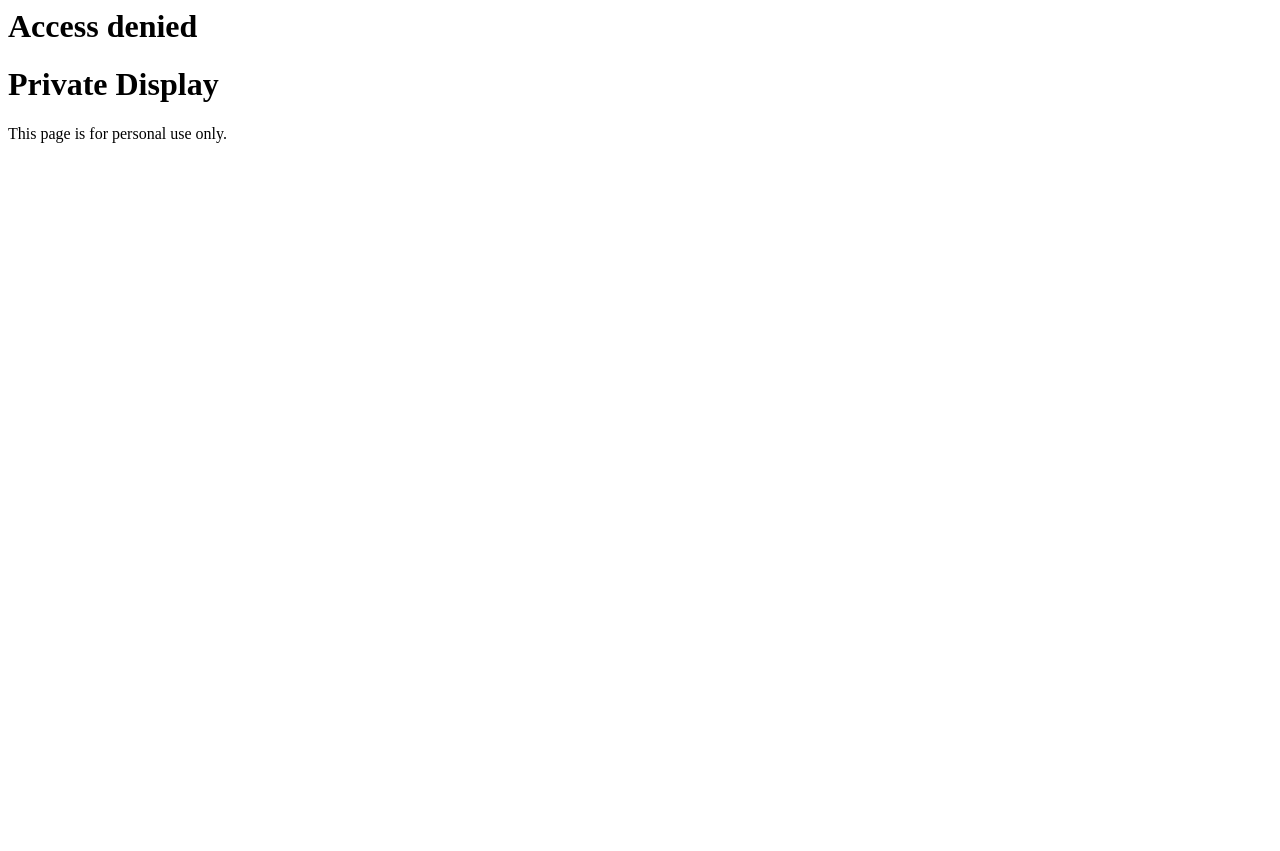
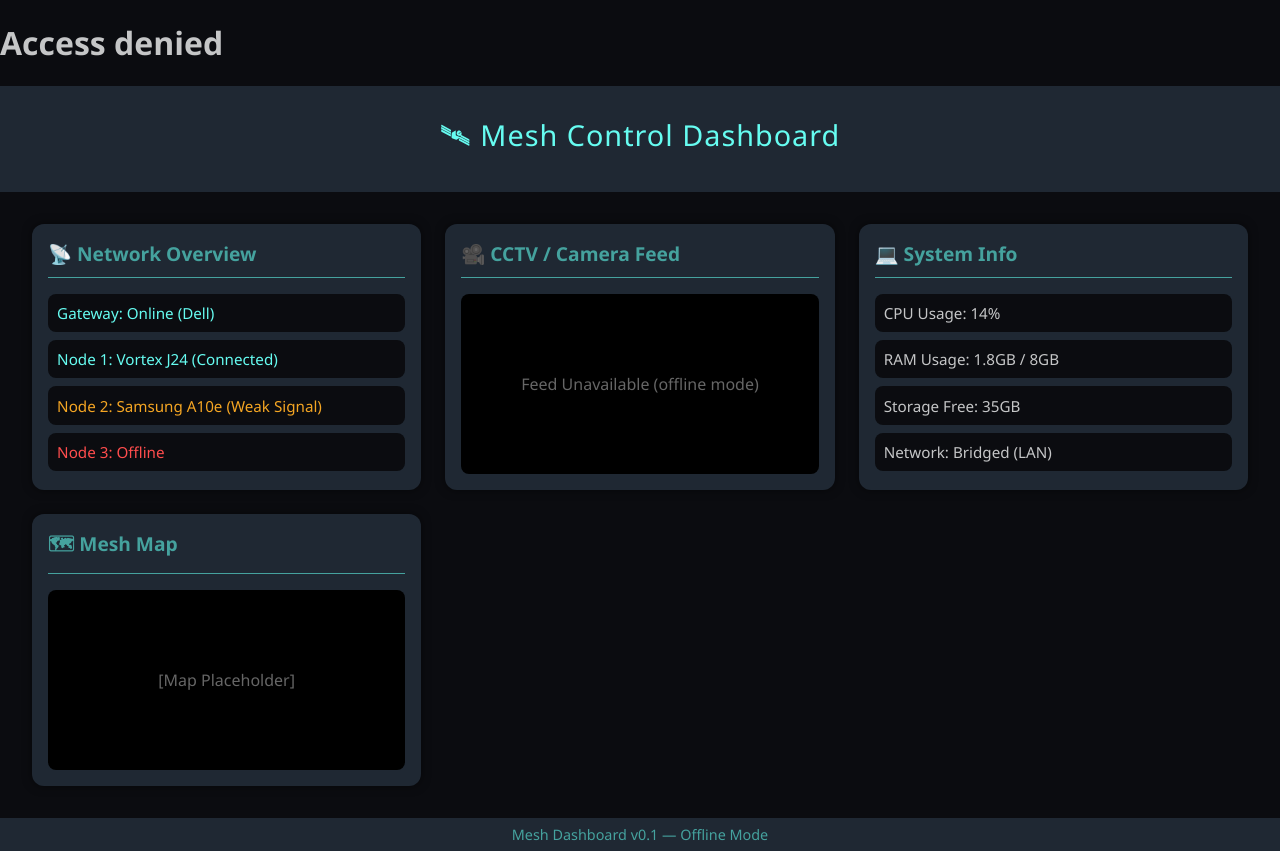
Before and after one commit to jbanks7220/The-DL, a plain HTML site: page index.html in a window 1280 px wide. Before the commit the page ends 800 px from the top, so only its background shows below. Drawn offline with Linux system fonts and the light colour scheme.

Commit message:
Update index.html

```diff
--- a/index.html
+++ b/index.html
@@ -7,9 +7,115 @@
     throw new Error("Wrong key");
   }
 </script>
+    <meta charset="UTF-8" />
+  <meta name="viewport" content="width=device-width, initial-scale=1.0" />
+  <title>Mesh Control Dashboard</title>
+  <style>
+    body {
+      font-family: "Segoe UI", sans-serif;
+      background: #0b0c10;
+      color: #c5c6c7;
+      margin: 0;
+      padding: 0;
+      display: flex;
+      flex-direction: column;
+      min-height: 100vh;
+    }
+    header {
+      background: #1f2833;
+      padding: 1em 2em;
+      text-align: center;
+      color: #66fcf1;
+      font-size: 1.8em;
+      letter-spacing: 1px;
+    }
+    main {
+      display: grid;
+      grid-template-columns: repeat(auto-fit, minmax(300px, 1fr));
+      gap: 1.5em;
+      padding: 2em;
+      flex: 1;
+    }
+    section {
+      background: #1f2833;
+      border-radius: 12px;
+      padding: 1em;
+      box-shadow: 0 0 10px rgba(0,0,0,0.5);
+    }
+    h2 {
+      color: #45a29e;
+      font-size: 1.2em;
+      margin-top: 0;
+      border-bottom: 1px solid #45a29e;
+      padding-bottom: 0.5em;
+    }
+    footer {
+      text-align: center;
+      padding: 0.5em;
+      background: #1f2833;
+      color: #45a29e;
+      font-size: 0.9em;
+    }
+    .feed {
+      background: #000;
+      height: 180px;
+      display: flex;
+      align-items: center;
+      justify-content: center;
+      color: #666;
+      border-radius: 8px;
+    }
+    .status {
+      display: flex;
+      flex-direction: column;
+      gap: 0.5em;
+    }
+    .status-item {
+      background: #0b0c10;
+      padding: 0.6em;
+      border-radius: 8px;
+      font-size: 0.95em;
+    }
+    .ok { color: #66fcf1; }
+    .warn { color: #f5a623; }
+    .err { color: #ff4d4d; }
+  </style>
   </head>
-  <body>
-    <h1>Private Display</h1>
-    <p>This page is for personal use only.</p>
-  </body>
+ <body>
+  <header>🛰 Mesh Control Dashboard</header>
+
+  <main>
+    <section>
+      <h2>📡 Network Overview</h2>
+      <div class="status">
+        <div class="status-item ok">Gateway: Online (Dell)</div>
+        <div class="status-item ok">Node 1: Vortex J24 (Connected)</div>
+        <div class="status-item warn">Node 2: Samsung A10e (Weak Signal)</div>
+        <div class="status-item err">Node 3: Offline</div>
+      </div>
+    </section>
+
+    <section>
+      <h2>🎥 CCTV / Camera Feed</h2>
+      <div class="feed">Feed Unavailable (offline mode)</div>
+    </section>
+
+    <section>
+      <h2>💻 System Info</h2>
+      <div class="status">
+        <div class="status-item">CPU Usage: 14%</div>
+        <div class="status-item">RAM Usage: 1.8GB / 8GB</div>
+        <div class="status-item">Storage Free: 35GB</div>
+        <div class="status-item">Network: Bridged (LAN)</div>
+      </div>
+    </section>
+
+    <section>
+      <h2>🗺 Mesh Map</h2>
+      <div class="feed">[Map Placeholder]</div>
+    </section>
+  </main>
+
+  <footer>Mesh Dashboard v0.1 — Offline Mode</footer>
+</body>
 </html>
```
